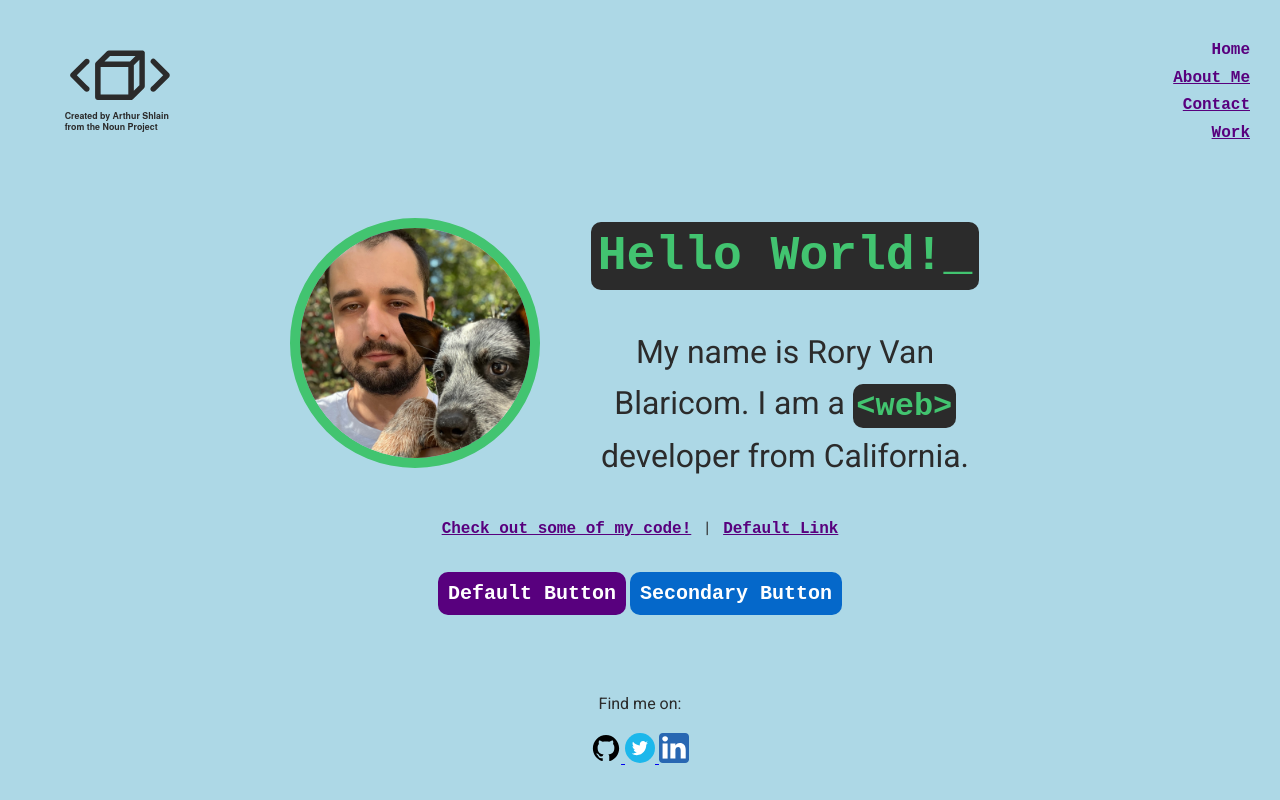
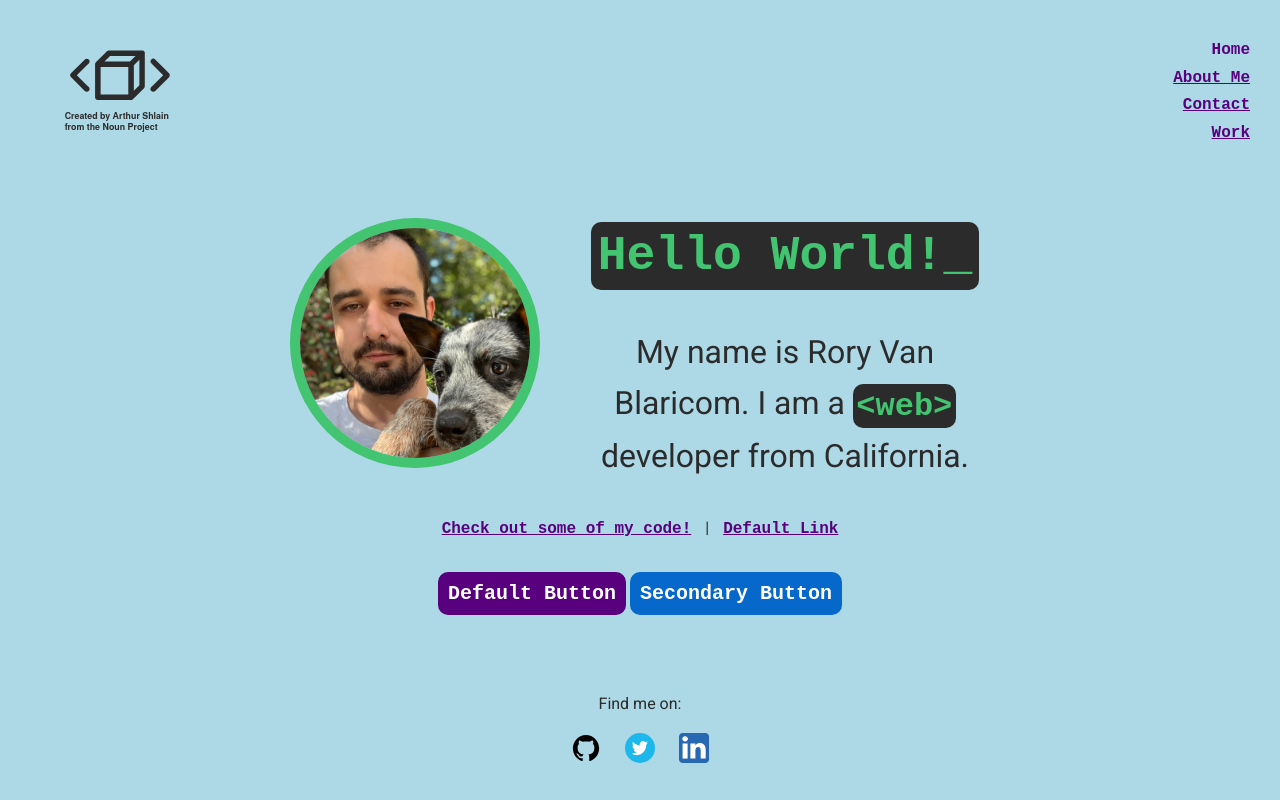
Before and after one commit to RoryV91/portfolio_website_cf, a plain HTML site: page index.html in a window 1280 px wide. Drawn offline with nearby package versions, Linux system fonts and the light colour scheme.

Commit message:
Changed styling and added links for social media

```diff
--- a/css/styles.css
+++ b/css/styles.css
@@ -180,6 +180,11 @@ button:focus,
 
 .interests__item {
 	margin: auto 20px auto 20px;
+}
+
+.social-media__item {
+	text-decoration: none;
+	margin: 10px;
 }
 
 .experience {
--- a/index.html
+++ b/index.html
@@ -23,7 +23,7 @@
 			referrerpolicy="no-referrer" />
 		<link rel="stylesheet"
 			type="text/css"
-			href="css/styles.production.css" />
+			href="css/styles.css" />
 	</head>
 
 	<body>
@@ -89,15 +89,18 @@
 		<footer class="page-footer">
 			<p class="small_text">Find me on:</p>
 			<div class="social-media">
-				<a href="https://github.com/RoryV91">
+				<a href="https://github.com/RoryV91"
+					class="social-media__item">
 					<img src="img/github_icon.svg"
 						alt="GitHub" />
 				</a>
-				<a href="https://twitter.com/R0ry_V">
+				<a href="https://twitter.com/R0ry_V"
+				class="social-media__item">
 					<img src="img/twitter_icon.svg"
 						alt="Twitter" />
 				</a>
-				<a href="https://www.linkedin.com/in/rory-van-blaricom/">
+				<a href="https://www.linkedin.com/in/rory-van-blaricom/"
+				class="social-media__item">
 					<img src="img/linkedin_icon.svg"
 						alt="LinkedIn" />
 				</a>
```
